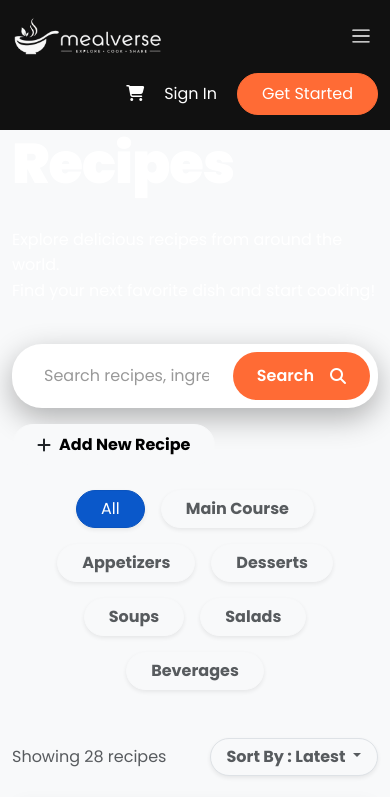
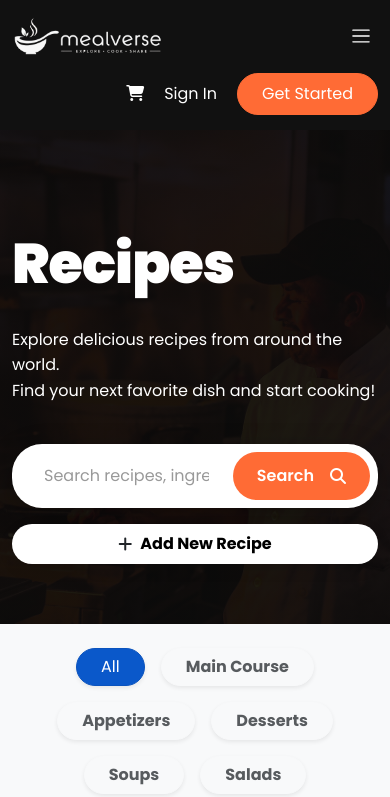
Before and after one commit to bhashithakavishan/Mealverse, a PHP site: page /recipes.html in a window 390 px wide. Shown: the top 797 px of the page. Run offline with PHP 8.4, Linux system fonts and the light colour scheme.

Commit message:
Update style.css
added css styles for recipe page

```diff
--- a/css/style.css
+++ b/css/style.css
@@ -1108,3 +1108,117 @@
     color:#888;
     font-size:12px;
 }
+/* ================= Recipes Page Specific Styles ================= */
+
+/* Recipes Hero Section */
+.recipes-hero {
+    background: linear-gradient(rgba(15, 15, 15, 0.7), rgba(15, 15, 15, 0.7)), url('images/background.jpg');
+    background-size: cover;
+    background-position: center;
+    padding: 100px 0 60px 0;
+    margin-top: 0;
+}
+
+.add-recipe-btn {
+    background-color: white;
+    border: none;
+    box-shadow: 0 5px 15px rgba(0,0,0,0.1);
+    transition: all 0.3s ease;
+}
+
+.add-recipe-btn:hover {
+    background-color: #f8f9fa;
+    transform: translateY(-2px);
+}
+
+/* 4-Column Grid for Recipes Page */
+.recipe-grid-4 {
+    display: grid;
+    grid-template-columns: repeat(4, 1fr);
+    gap: 25px;
+}
+
+/* 2-Column Grid for bottom cards */
+.recipe-grid-2 {
+    display: grid;
+    grid-template-columns: repeat(2, 1fr);
+    gap: 30px;
+    max-width: 900px;
+    margin: 0 auto;
+}
+
+/* Pagination Styles */
+.pagination-wrapper {
+    display: flex;
+    gap: 10px;
+}
+
+.page-btn {
+    width: 40px;
+    height: 40px;
+    display: flex;
+    align-items: center;
+    justify-content: center;
+    border-radius: 8px;
+    border: 1px solid #eee;
+    background-color: white;
+    font-weight: 600;
+    transition: all 0.2s ease;
+}
+
+.page-btn.btn-primary {
+    background-color: var(--bs-primary);
+    color: white;
+    border: none;
+}
+
+.page-btn:hover:not(.btn-primary) {
+    background-color: #f8f9fa;
+    color: var(--bs-primary) !important;
+}
+
+/* Newsletter Section */
+.newsletter-section {
+    background: linear-gradient(135deg, #FF8C5A 0%, #FF6B35 100%);
+}
+
+.newsletter-form .form-control:focus {
+    box-shadow: 0 0 0 0.25rem rgba(255, 255, 255, 0.2);
+}
+
+/* Responsive adjustments for 4-column grid */
+@media (max-width: 1200px) {
+    .recipe-grid-4 {
+        grid-template-columns: repeat(3, 1fr);
+    }
+}
+
+@media (max-width: 992px) {
+    .recipe-grid-4 {
+        grid-template-columns: repeat(2, 1fr);
+    }
+    .recipe-grid-2 {
+        grid-template-columns: 1fr;
+    }
+}
+
+@media (max-width: 576px) {
+    .recipe-grid-4 {
+        grid-template-columns: 1fr;
+    }
+    .search-action-bar {
+        flex-direction: column;
+        align-items: stretch !important;
+    }
+    .add-recipe-btn {
+        width: 100%;
+        justify-content: center;
+    }
+    .newsletter-form {
+        flex-direction: column;
+        gap: 15px;
+    }
+    .newsletter-form .btn {
+        width: 100%;
+    }
+}
```
